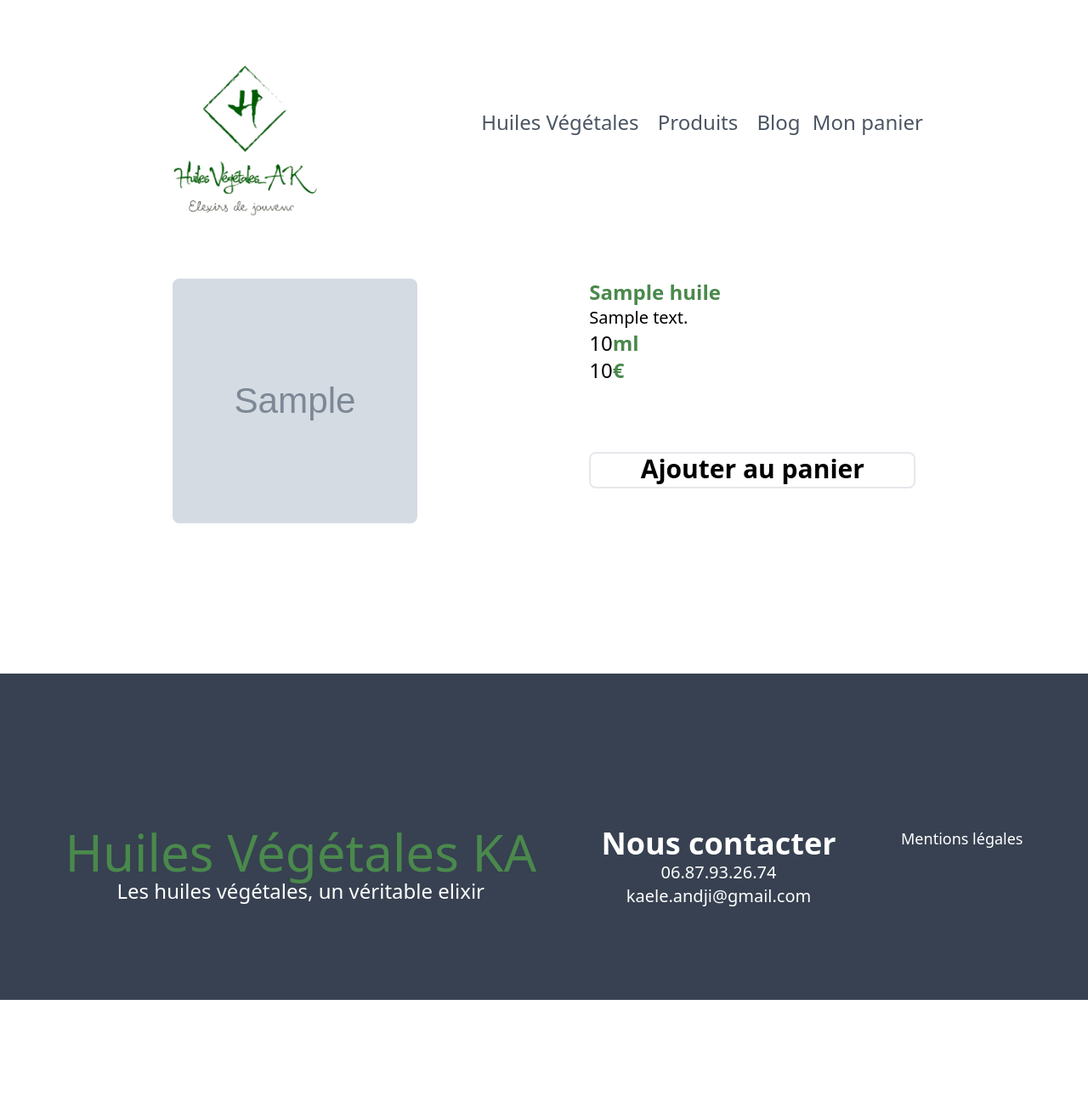
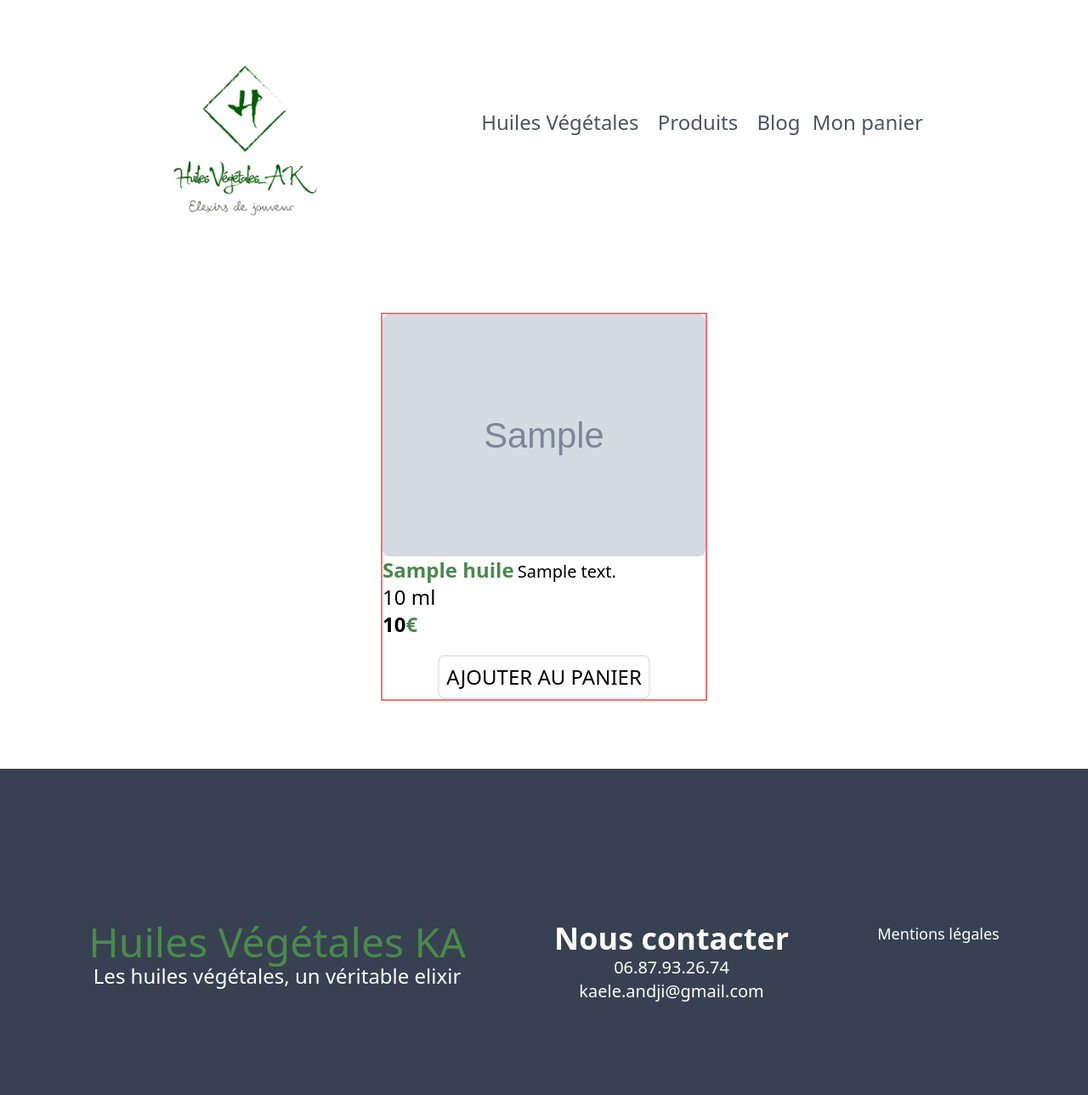
Before and after one commit to mbecquer/Huile-Vegetale, a Symfony app: template templates/huile/index.html.twig in a window 1280 px wide. Shown: the whole page at 85% size. Before the commit the page ends 1177 px from the top, so only its background shows below. Run offline with Twig, Linux system fonts and the light colour scheme; the template is opened without the code that fills it: most values are stand-ins (such as "Sample title", 1, 10 or a date in 2020); grey boxes marked "Sample" are stand-in pictures; some libraries are stand-ins or nearby versions.

Commit message:
adjust design product

```diff
--- a/public/css/style.css
+++ b/public/css/style.css
@@ -114,8 +114,6 @@ a:hover {
   }
 }
 /*PRODUITS*/
-.container-oil {
-  display: flex;
-  justify-content: space-evenly;
-  flex-wrap: wrap;
+.oil-button:hover{
+border-color:var(--green);
 }
--- a/templates/base.html.twig
+++ b/templates/base.html.twig
@@ -3,17 +3,18 @@
 	<head>
 		<meta charset="UTF-8"/>
 		<meta http-equiv="X-UA-Compatible" content="IE=edge"/>
-		<meta name="viewport" content="width=device-width, initial-scale=1.0"/>
+		<meta name="viewport" content="width=device-width, user-scalable=no, initial-scale=1.0, maximum-scale=1.0, minimum-scale=1.0"/>
 		<link href="https://unpkg.com/tailwindcss@^2/dist/tailwind.min.css" rel="stylesheet"/>
 		<link rel="stylesheet" id="fa-fonts-css" href="https://maxcdn.icons8.com/fonts/line-awesome/1.1/css/line-awesome-font-awesome.min.css?ver=5.2" type="text/css" media="all"/>
 		<link rel="stylesheet" href="/css/style.css">
+		<link rel="icon" type="image/png" href="/assets/logo-removebg-preview.png"/>
 
 		<title>
 			{% block title %}Welcome!
 			{% endblock %}
 		</title>
 		{# Run `composer require symfony/webpack-encore-bundle`
-																																																																																																																																																																																																																																																																																																																																																																																																																																																																																																																																																																																																																																																																																																																																																																																																																																																																																																																																																																																																																																																																																																																																						           and uncomment the following Encore helpers to start using Symfony UX #}
+																																																																																																																																																																																																																																																																																																																																																																																																																																																																																																																																																																																																																																																																																																																																																																																																																																																																																																																																																																																																																																																																																																																																																																																				           and uncomment the following Encore helpers to start using Symfony UX #}
 		{% block stylesheets %}
 			{#{{ encore_entry_link_tags('app') }}#}
 		{% endblock %}
@@ -26,13 +27,9 @@
 			<a class="text-survol text-gray-600 no-underline logo" href="{{path('index')}}" title="Accueil"><img class="mt-10" src="{{ asset('/assets/logo-removebg-preview.png') }}"></a>
 
 
-			<div class="menu-desktop ">
+			<div class="menu-desktop">
 				<a class="text-survol text-gray-600 no-underline mx-2" href="{{path('huiles')}}">Huiles Végétales</a>
-
-
 				<a class="text-survol text-gray-600 no-underline mx-2" href="{{path('huile_index')}}">Produits</a>
-
-
 				<a class="text-survol text-gray-600 no-underline mx-2" href="{{path('blog')}}">Blog</a>
 				<a class="text-survol text-gray-600 no-underline" href="{{path('cart')}}">Mon panier</a>
 			</div>
@@ -56,7 +53,7 @@
 			class="bg-gray-700 h-96 mt-20 md:mt-0 md:pt-40  w-screen text-white py-10 flex-col sm:flex sm:flex-wrap sm:flex-row text-center justify-evenly align-middle">
 			<!--texte-->
 			<div class="py-5">
-				<h1 class="text-lg md:text-6xl text-green">Huiles Végétales KA</h1>
+				<h1 class="text-3xl md:text-5xl text-green">Huiles Végétales KA</h1>
 				<p class=" md:text-2xl">Les huiles végétales, un véritable elixir</p>
 			</div>
 			<!--contact-->
--- a/templates/huile/index.html.twig
+++ b/templates/huile/index.html.twig
@@ -4,35 +4,36 @@
 {% block body %}
 	<!--page de mes produits-->
 	<h1 class="text-4xl text-center mt-10 text-green">{{message}}</h1>
-
+	<div class="flex flex-wrap justify-center">
 
 		{% for huile in huiles %}
-		<div class=" container-oil h-96 mt-10 my-20">
+			<div class="oil-product mt-10 my-20  m-2 cursor-pointer w-96 border-2 border-red-400">
+				<div class="oil-image">
+					<img class=" w-full h-full object-cover rounded-lg" src="{{huile.image}}" alt="">
 
-			<div class="oil-image">
-				<img class="w-72 h-72 object-cover rounded-lg" src="{{huile.image}}" alt="">
 				</div>
+				<div class="oil-description">
+					<span class="font-bold text-3xl md:text-2xl text-green">{{huile.name}}</span>
+					<span class="text-xl">{{huile.description}}</span>
+					<p class=" text-3xl sm:text-2xl">
+						{{huile.capacity}}
+						ml
+					</p>
+					<p class="text-3xl sm:text-2xl font-bold">{{huile.price}}<span class="font-bold text-green">€</span>
+					</p>
+					<div class="flex justify-center mt-5">
+						<a href="{{path('cart_add',{'id':huile.id})}}">
+							<button class="oil-button mt-0 p-2 uppercase text-2xl border-2 rounded-lg bg-white">
 
-			<div class="oil-description ">
-				<h5 class="font-bold text-3xl md:text-2xl text-green">{{huile.name}}</h5>
-				<p class="text-xl">{{huile.description}}</p>
-				<p class=" text-3xl sm:text-2xl">
-					{{huile.capacity}}<span class="font-bold text-green">ml</span>
-
-				</p>
-				<p class="text-3xl sm:text-2xl">{{huile.price}}<span class="font-bold text-green">€</span>
-				</p>
-
-
-				<a href="{{path('cart_add',{'id':huile.id})}}"><button class="w-60 lg:w-96 mt-0 sm:mt-20 font-bold text-lg sm:text-3xl border-2 rounded-lg ">
-
-					<i class="fa fa-shopping-cart fa-2x align-middle text-green"></i>Ajouter au panier</button></a>
+								Ajouter au panier</button>
+						</a>
+					</div>
 				</div>
 
 			</div>
-		<hr>
+
 
 		{% endfor %}
-
+	</div>
 
 {% endblock %}
```
Also changed, not shown: templates/home/index.html.twig (+6 -5 lines). Lines whose indentation alone changed are shown as unchanged.
